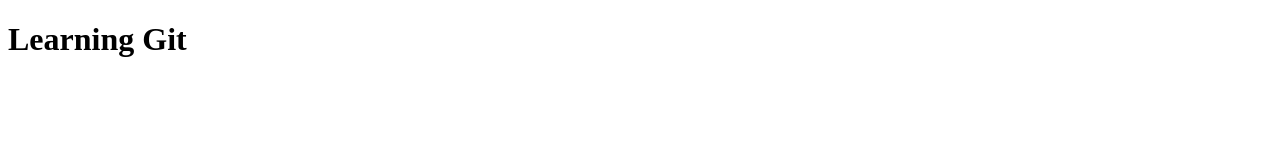
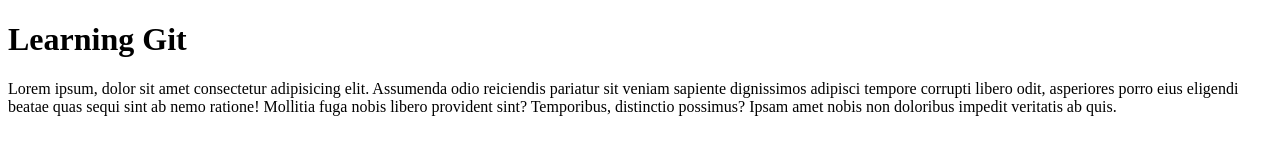
Before and after one commit to deepaklakkad/learning-git, a plain HTML site: page src/index.html in a window 1280 px wide. Drawn offline with Linux system fonts and the light colour scheme.

Commit message:
added about.html

```diff
--- a/src/index.html
+++ b/src/index.html
@@ -9,6 +9,10 @@
 
 <body>
     <h1>Learning Git</h1>
+    <p>Lorem ipsum, dolor sit amet consectetur adipisicing elit. Assumenda odio reiciendis pariatur sit veniam sapiente
+        dignissimos adipisci tempore corrupti libero odit, asperiores porro eius eligendi beatae quas sequi sint ab nemo
+        ratione! Mollitia fuga nobis libero provident sint? Temporibus, distinctio possimus? Ipsam amet nobis non
+        doloribus impedit veritatis ab quis.</p>
 </body>
 
 </html>
```
Also changed, not shown: about.html (added, +14 -0 lines).
